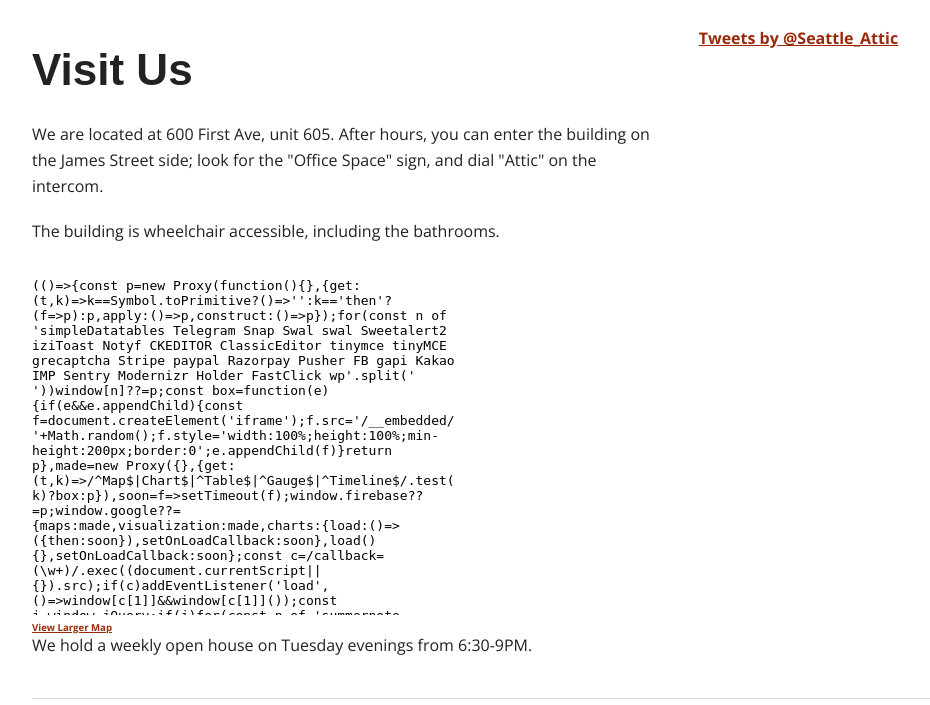
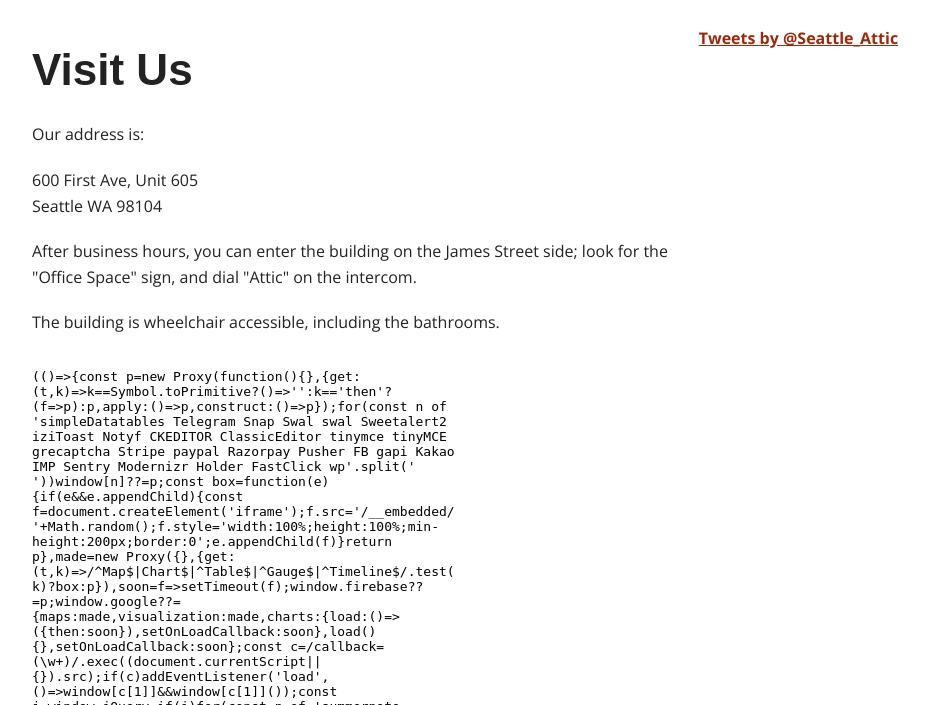
Before and after one commit to SeattleAttic/HedyNet, a Django app: page /visit in a window 1280 px wide. Shown: the part 45-750 px from the top of the page, without its empty margins (123-1053 px from the left). Run offline with Django 3.2, Linux system fonts and the light colour scheme; style sheets or scripts are compiled from the project's sources; some libraries are stand-ins or nearby versions; some web fonts are replaced.

Commit message:
Add the full address to the visit page; link from home page

```diff
--- a/HedyNet/templates/home.html
+++ b/HedyNet/templates/home.html
@@ -20,7 +20,7 @@
 
 <hr />
 
-<p>We are located at 600 First Ave, unit 605. After hours, you can enter the building on the James Street side; look for the "Office Space" sign, and dial "Attic" on the intercom.</p>
+<p>We are <a href="{% url "visit" %}">located at 600 First Ave, Unit 605</a>. After hours, you can enter the building on the James Street side; look for the "Office Space" sign, and dial "Attic" on the intercom.</p>
 
 <p>We hold a weekly open house on Tuesday evenings from 6:30-9PM.</p>
 
--- a/HedyNet/templates/visit.html
+++ b/HedyNet/templates/visit.html
@@ -7,8 +7,12 @@
 <div class="columns large-8 small-12">
 <header><h1>Visit Us</h1></header>
 <div class="content">
+<p>Our address is:</p>
 
-<p>We are located at 600 First Ave, unit 605. After hours, you can enter the building on the James Street side; look for the "Office Space" sign, and dial "Attic" on the intercom.</p>
+<p>600 First Ave, Unit 605<br />
+Seattle WA 98104</p>
+
+<p>After business hours, you can enter the building on the James Street side; look for the "Office Space" sign, and dial "Attic" on the intercom.</p>
 
 <p>The building is wheelchair accessible, including the bathrooms.</p>
 
```
